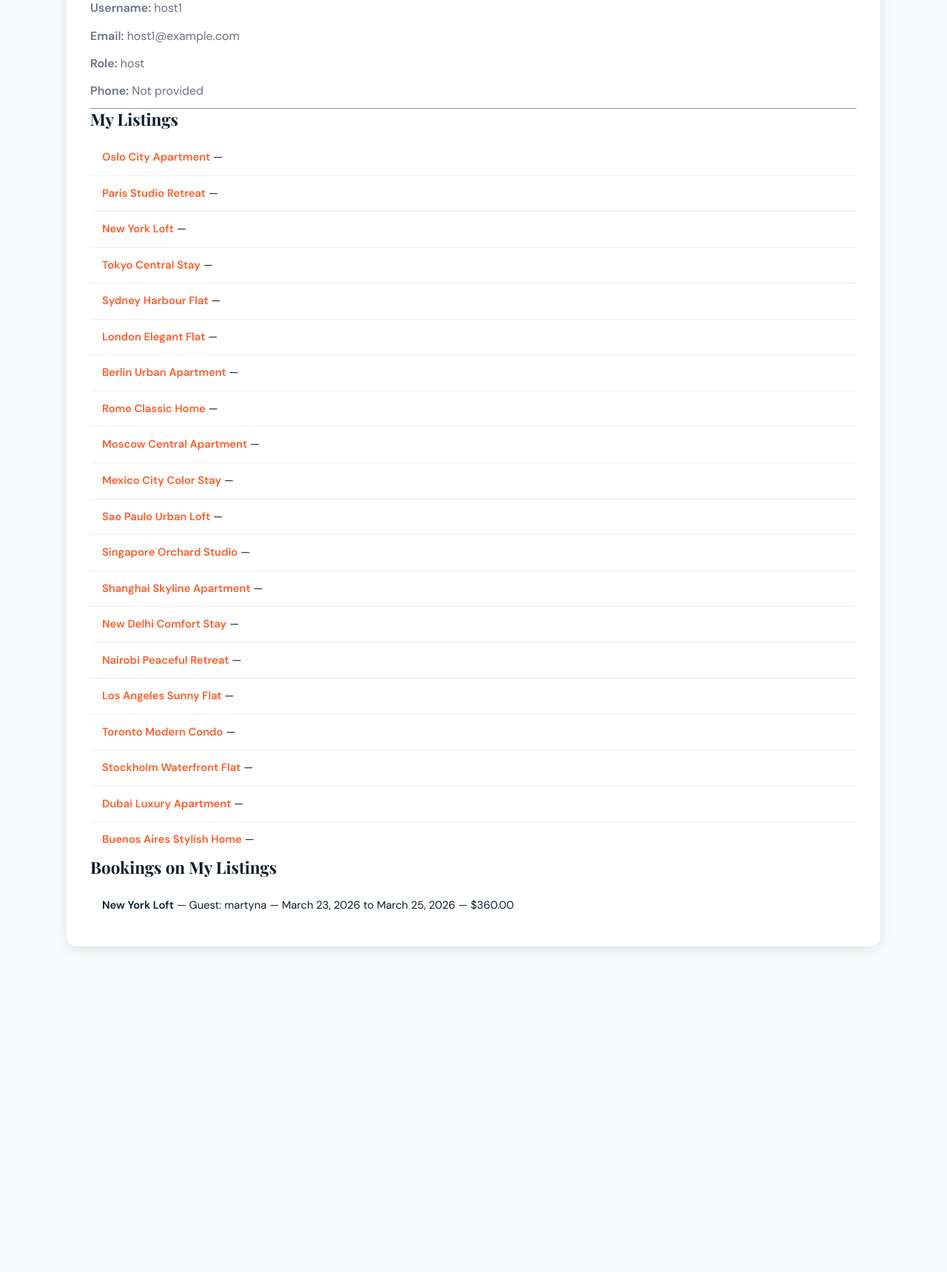
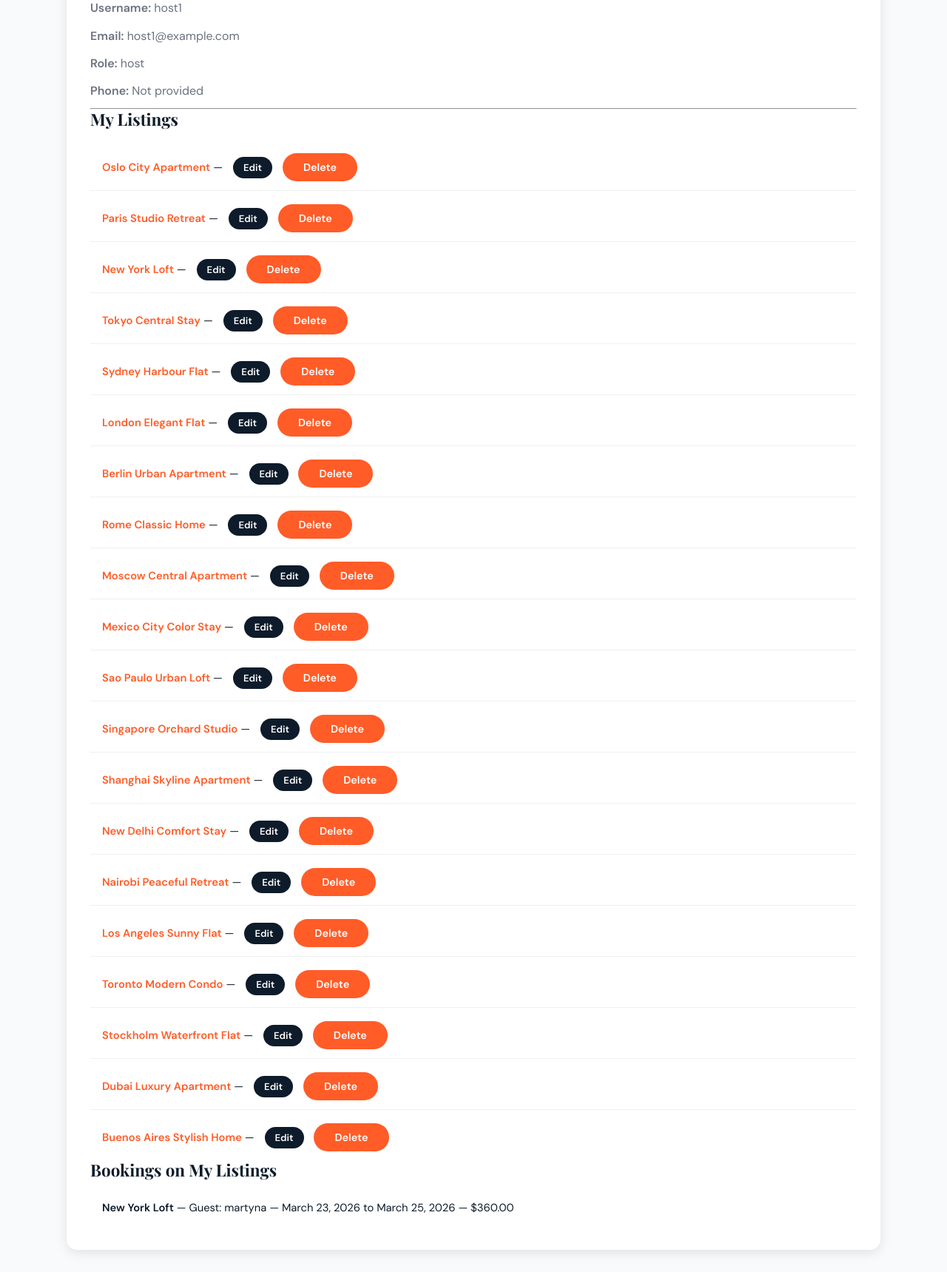
Before and after one commit to Joakim-Pham/Web-application-development-Group-assignment, a Django app: page /profile/2/ in a window 1280 px wide. Shown: the part 223-1942 px from the top of the page at 74% size. Before the commit the page ends 1506 px from the top, so only its background shows below. Run offline with Django 5.2, Linux system fonts and the light colour scheme; data comes from the database, SQL or seed files in the repository.

Commit message:
Delete option

```diff
--- a/listings/templates/listings/profile.html
+++ b/listings/templates/listings/profile.html
@@ -34,6 +34,15 @@
             <li>
                 <a href="{% url 'listing_detail' listing.id %}">{{ listing.title }}</a>
                 — {{ listing.status }}
+
+                <a href="{% url 'listing_update' listing.id %}" class="edit-btn">Edit</a>
+
+                <form method="post" action="{% url 'listing_delete' listing.id %}" style="display:inline;">
+                    {% csrf_token %}
+                    <button type="submit" class="delete-btn" onclick="return confirm('Are you sure you want to delete this listing?');">
+                        Delete
+                    </button>
+                </form>
             </li>
         {% empty %}
             <li>No listings yet.</li>
```
